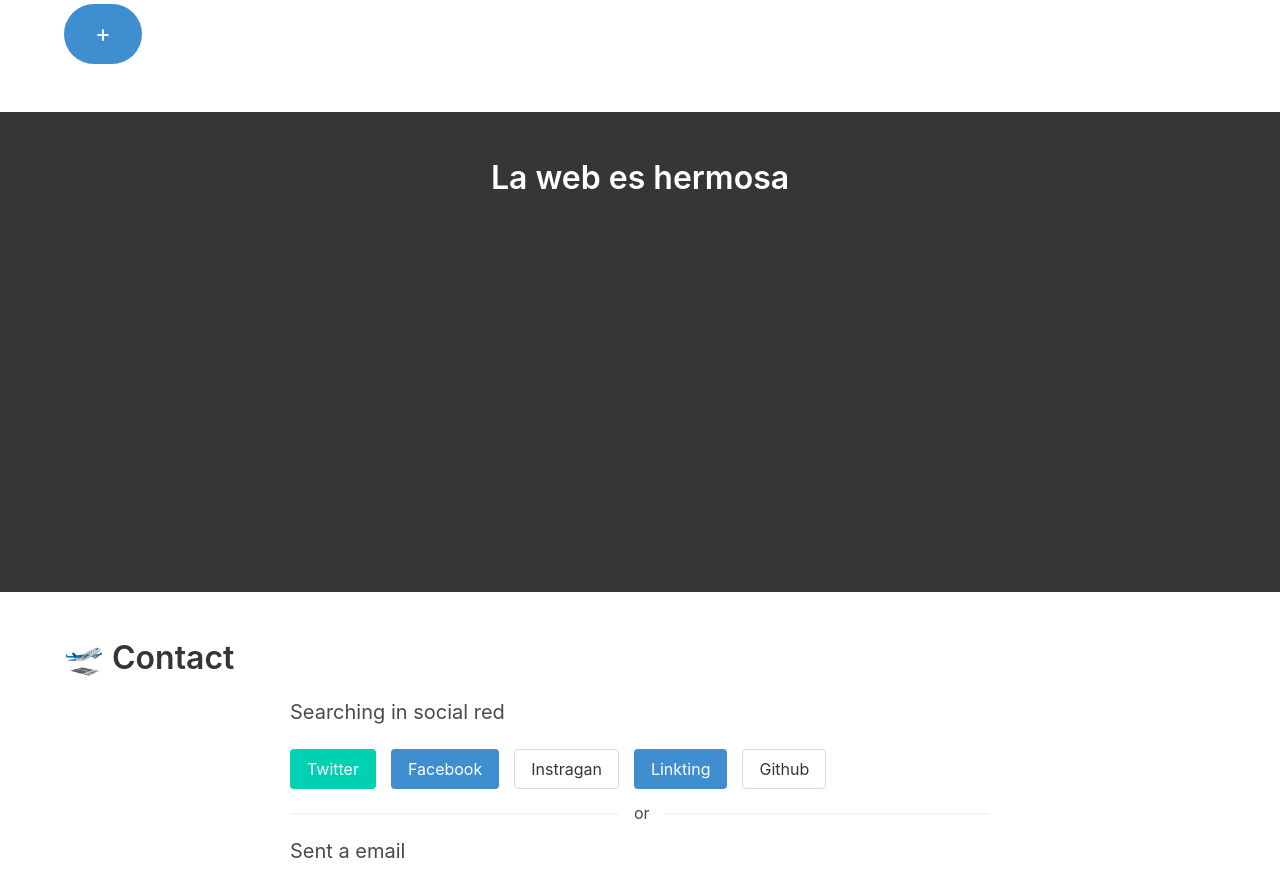
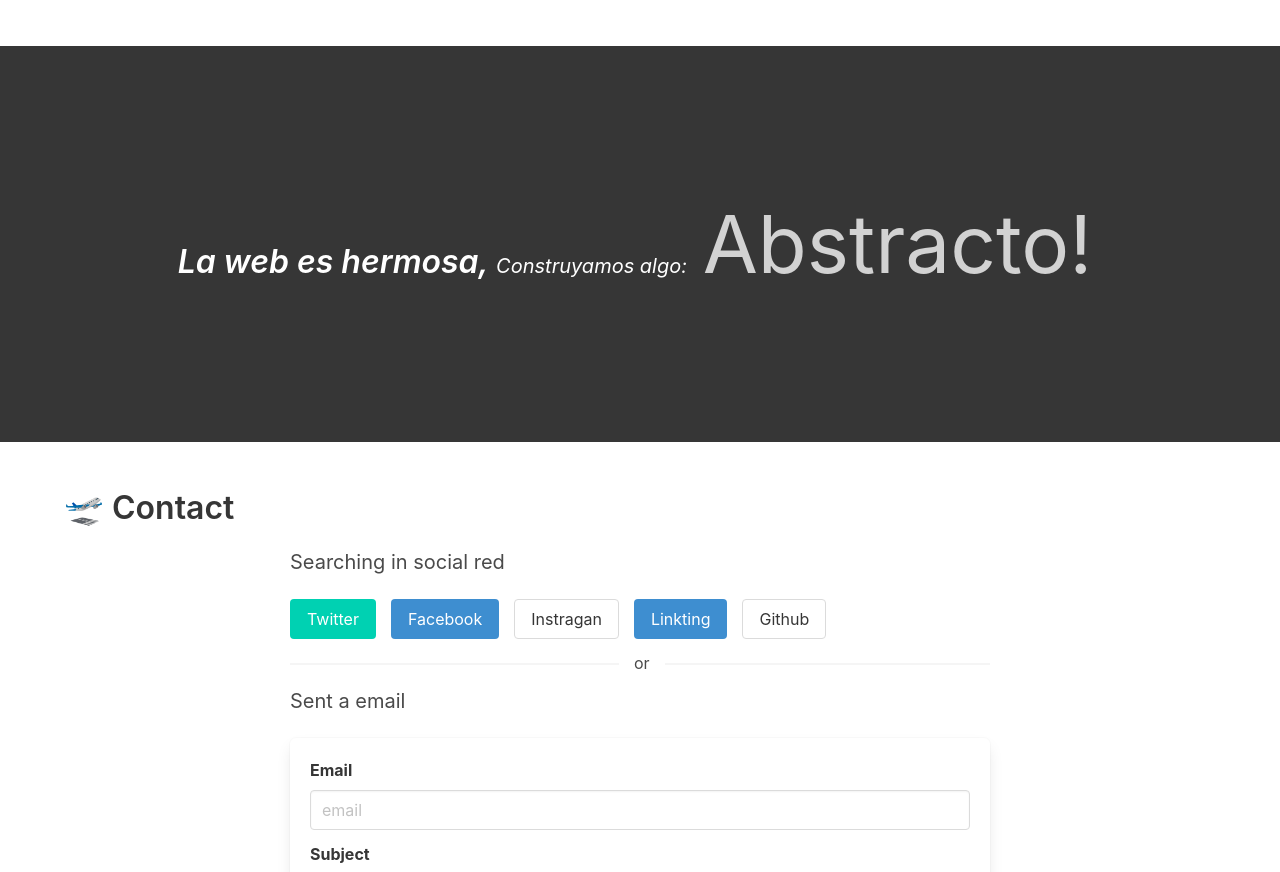
Before and after one commit to jesuskinto/portafolio.github.io, a Vue app: page / in a window 1280 px wide. Shown: the part 3571-4443 px from the top of the page. Built offline with nearby package versions, Linux system fonts and the light colour scheme.

Commit message:
Se generan fraces aleatorias y se mejora la apariencia del tema

```diff
--- a/src/App.vue
+++ b/src/App.vue
@@ -109,19 +109,19 @@
           <div class="columns is-multiline">
             <p-project @projectClicked="modalProject = 'crediuno'">
               <img slot="image" src="@/assets/projects/crediuno.png">
-              <h2 slot="title">Crediuno</h2>
+              <strong slot="title">Crediuno</strong>
             </p-project>
             <p-project>
               <img slot="image" src="@/assets/projects/pollitoIngles.png">
-              <h2 slot="title">Pollito Ingles</h2>
+              <strong slot="title">Pollito Ingles</strong>
             </p-project>
             <p-project>
               <img slot="image" src="@/assets/projects/portafolio.png">
-              <h2 slot="title">Portafolio</h2>
+              <strong slot="title">Portafolio</strong>
             </p-project>
             <p-project>
               <img slot="image" src="@/assets/projects/platziMusic.png">
-              <h2 slot="title">Platzi Music</h2>
+              <strong slot="title">Platzi Music</strong>
             </p-project>
           </div>
           <button class="button is-large is-info is-rounded"> + </button>
@@ -137,7 +137,7 @@
           </h2>
           <div class="container pproyect">
             <div class="columns is-multiline">
-              <p-certific>
+              <p-certific href="https://platzi.com/@Jesuskinto/curso/1050-programacion-basica/diploma/detalle/">
                 <img slot="image" src="@/assets/certifics/cursoProgramacionBasica.png">
                 <h2 slot="title">Curso de Programación Basica</h2>
               </p-certific>
@@ -168,7 +168,10 @@
       </section>
       <section id="message" class="section">
         <div class="container">
-          <h1 class="title">La web es hermosa</h1>
+          <i class="title">La web es hermosa, </i>
+          <i class="subtitle">
+            Construyamos algo: <p-aleatory-text></p-aleatory-text>
+          </i>
         </div>
       </section>
       <section id="contact" class="section">
@@ -205,7 +208,10 @@
         </div>
       </section>
     </div>
-    <p-modal-project
+    <p-footer></p-footer>
+
+    <!-- Modales -->
+    <p-modal
       :activate="showModalCrediuno"
       @close="modalProject = null">
       <img slot="image" src="@/assets/projects/crediuno.png" alt="">
@@ -237,8 +243,8 @@
           <li>VeeValidate <progress class="progress is-success" value="10" max="100"></progress></li>
         </ol>
       </template>
-    </p-modal-project>
-    <p-footer></p-footer>
+    </p-modal>
+
   </div>
 </template>
 
@@ -248,8 +254,9 @@ import PTecnology from '@/components/Tecnology.vue'
 import PProject from '@/components/Project.vue'
 import PCertific from '@/components/Certific.vue'
 import PEmailBox from '@/components/EmailBox.vue'
-import PModalProject from '@/components/ModalProject.vue'
+import PModal from '@/components/shared/Modal.vue'
 import PFooter from '@/components/layout/Footer.vue'
+import PAleatoryText from '@/components/AleatoryText.vue'
 
 export default {
   name: 'app',
@@ -271,8 +278,9 @@ export default {
     PProject,
     PCertific,
     PEmailBox,
-    PModalProject,
-    PFooter
+    PModal,
+    PFooter,
+    PAleatoryText
   },
 
   mounted () {
@@ -349,9 +357,10 @@ export default {
 #message
   background-color: $grey-darker
   text-align: center
-  height: 60vh
-  .title
+  .title, .subtitle
     color: white
+  .container
+    padding: 100px 0
 
 #contact
   .social
--- /dev/null
+++ b/src/components/AleatoryText.vue
@@ -0,0 +1,60 @@
+<template>
+  <span>{{ seletedWord }}</span>
+</template>
+
+<script>
+const WORDS = [
+  'Alocado',
+  'Interesante',
+  'Interactivo',
+  'Poderoso',
+  'Increible',
+  'Hermoso',
+  'Ligero',
+  'Abstracto',
+  'Optimo',
+  'Rapido',
+  'Extraño',
+  'Elegante',
+  'Freeke',
+  'Eficiente'
+]
+export default {
+  data () {
+    return {
+      seletedWord: ''
+    }
+  },
+  mounted () {
+    this.refreshWord()
+  },
+  methods: {
+    wordGererator: () => `${WORDS[Math.floor(Math.random() * WORDS.length)]}!`,
+    refreshWord () {
+      this.seletedWord = this.wordGererator()
+      setTimeout(() => this.refreshWord(), 2000)
+    }
+  }
+}
+</script>
+
+<style lang="sass" scoped>
+  span
+    margin: 0 10px
+    font-size: 80px
+    animation-duration: 3s
+    animation-name: slidein
+    animation-iteration-count: infinite
+    font-style: normal
+
+  @keyframes slidein
+    0%
+      color: gray
+
+    50%
+      color: white
+
+    100%
+      color: gray
+
+</style>
--- a/src/components/Certific.vue
+++ b/src/components/Certific.vue
@@ -1,23 +1,35 @@
 <template>
-  <div class="Proyect column is-4" data-aos="zoom-in">
+  <a class="Proyect column is-3"
+    :href="href"
+    target="_blank"
+    data-aos="zoom-in">
     <div class="box">
       <figure image is-3by2>
         <slot name="image">
           <img src="../assets/vuejs.png">
         </slot>
       </figure>
-      <slot name= "title">
-        <h2>Titulo</h2>
-      </slot>
+      <div class="wrapper">
+        <slot name= "title">
+          <h2>Titulo</h2>
+        </slot>
+      </div>
     </div>
-  </div>
+  </a>
 </template>
 
 <script>
 export default {
+  props: ['href'],
   name: 'Proyect'
 }
 </script>
 
-<style lang="sass">
+<style lang="sass" scoped>
+.box
+  padding: 0
+  overflow: hidden
+  cursor: pointer
+.wrapper
+  padding: 15px
 </style>
--- a/src/components/Project.vue
+++ b/src/components/Project.vue
@@ -6,6 +6,7 @@
           <img src="../assets/vuejs.png">
         </slot>
       </figure>
+      <div class="wrapper">
         <slot name= "title">
           <h2>Titulo</h2>
         </slot>
@@ -17,6 +18,7 @@
         </slot>
       </div>
     </div>
+  </div>
 </template>
 
 <script>
@@ -25,8 +27,11 @@ export default {
 }
 </script>
 
-<style lang="scss" scoped>
-  .box {
-    cursor: pointer;
-  }
+<style lang="sass" scoped>
+.box
+  padding: 0
+  overflow: hidden
+  cursor: pointer
+.wrapper
+  padding: 15px
 </style>
--- a/src/components/ModalProject.vue
+++ b/src/components/shared/Modal.vue
@@ -18,7 +18,7 @@
 
 <script>
 export default {
-  name: 'modal-project',
+  name: 'modal',
   props: {
     activate: {
       required: true,
```
Lines whose indentation alone changed are shown as unchanged.
